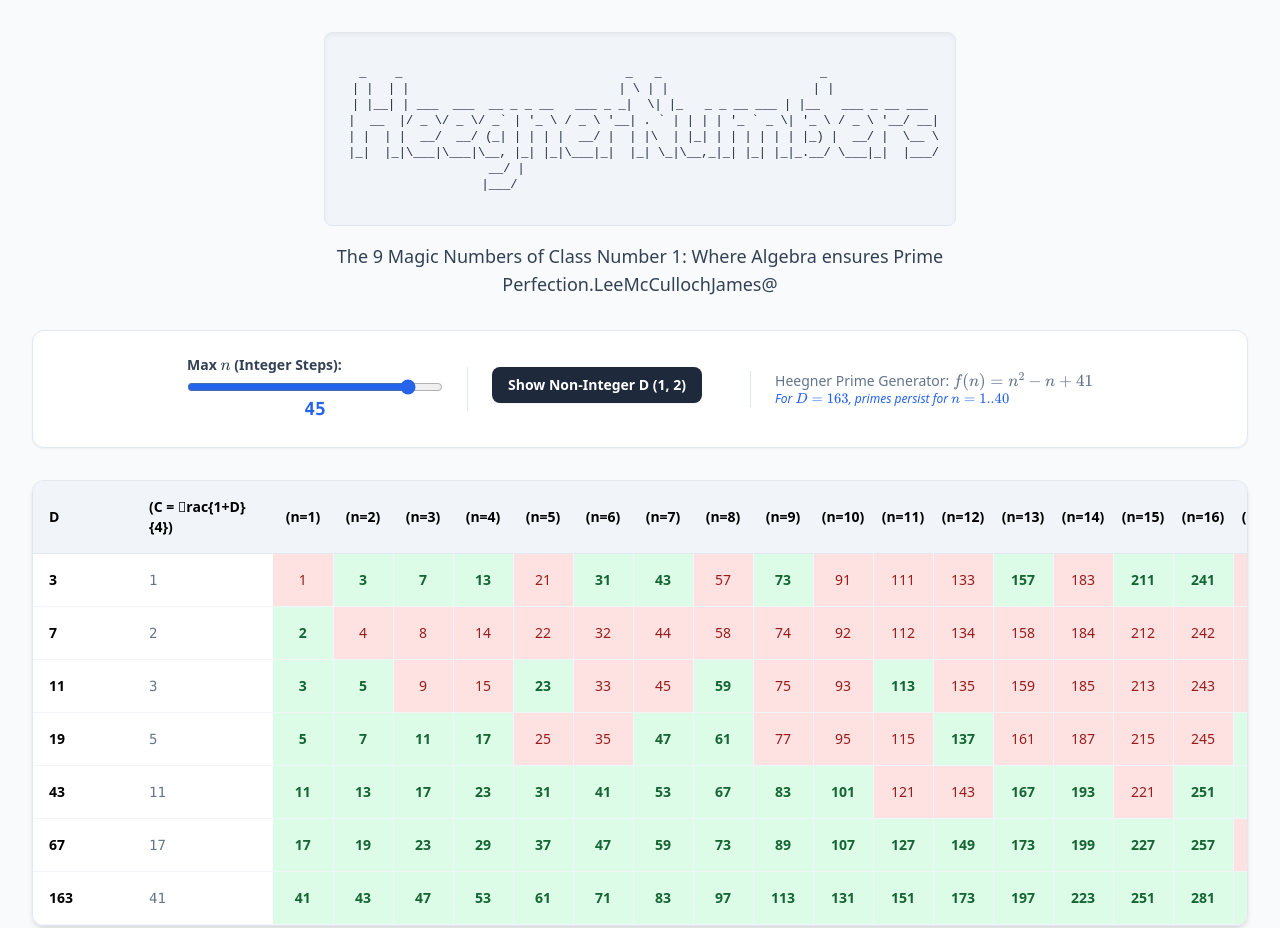
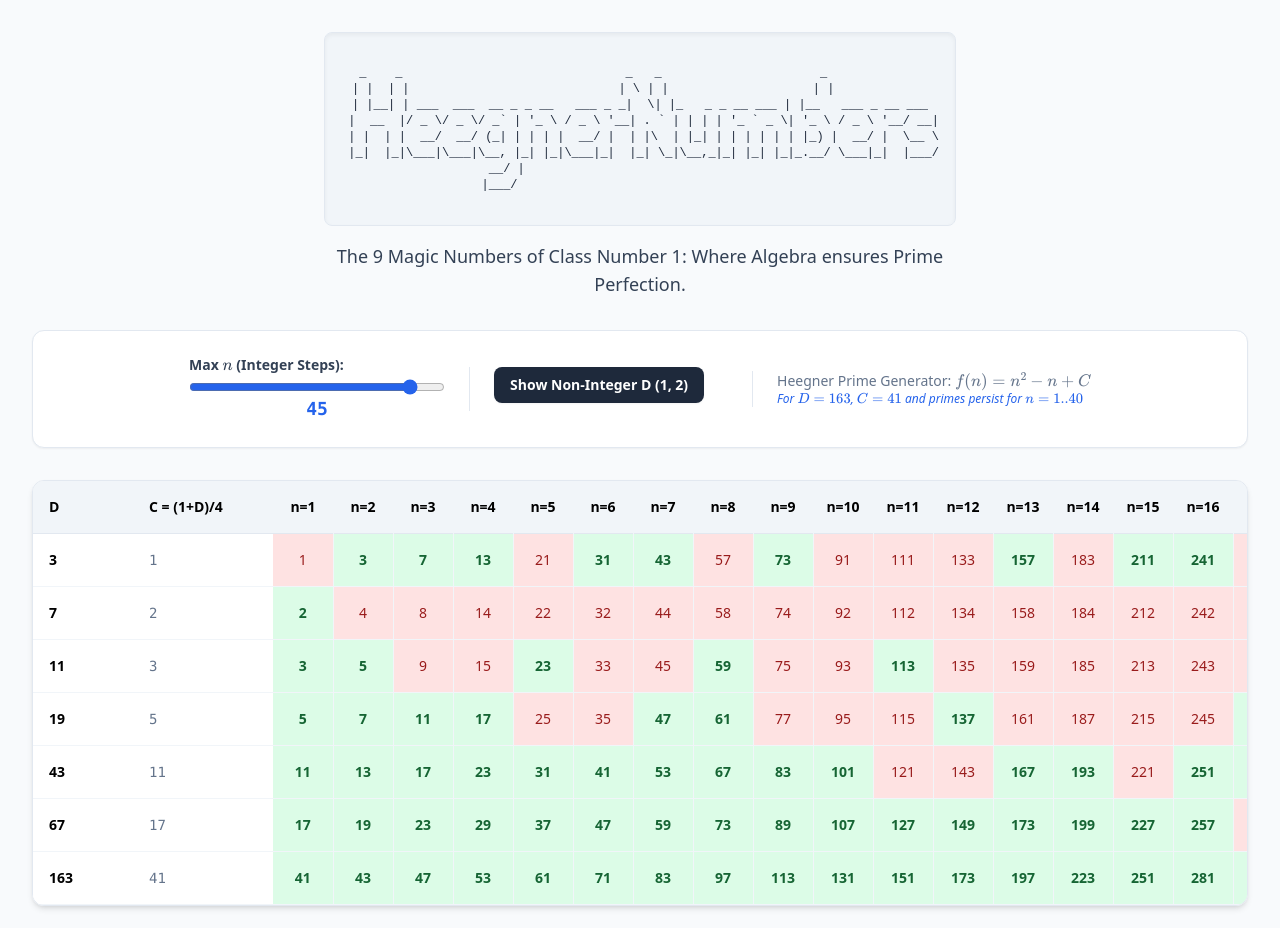
Before and after one commit to leelemacjames/HeegnerDiscriminant163, a website: page index.html in a window 1280 px wide. Shown: the top 928 px of the page. Drawn offline with nearby package versions, Linux system fonts and the light colour scheme.

Commit message:
fractionHeader syntax

```diff
--- a/index.html
+++ b/index.html
@@ -41,7 +41,7 @@
                    |___/
                 </div>
                 <p class="mt-4 text-lg font-medium text-slate-700 max-w-2xl">
-                    The 9 Magic Numbers of Class Number 1: Where Algebra ensures Prime Perfection.LeeMcCullochJames@
+                    The 9 Magic Numbers of Class Number 1: Where Algebra ensures Prime Perfection.
                 </p>
             </div>
         </header>
@@ -59,8 +59,8 @@
                 </button>
             </div>
             <div class="text-sm text-slate-500 border-l pl-6 border-slate-200">
-                <p>Heegner Prime Generator: \( f(n) = n^2 - n + 41 \)</p>
-                <p class="text-xs text-blue-600 italic">For \( D=163 \), primes persist for \( n=1..40 \)</p>
+                <p>Heegner Prime Generator: \( f(n) = n^2 - n + C \)</p>
+                <p class="text-xs text-blue-600 italic">For \( D=163 \), \( C=41 \) and primes persist for \( n=1..40 \)</p>
             </div>
         </div>
 
@@ -176,10 +176,11 @@
             const headerRow = document.getElementById('tableHeader');
             const tableBody = document.getElementById('tableBody');
 
+            // Fixed the header column to use ASCII (1+D)/4 for legibility
             headerRow.innerHTML = `
                 <th class="p-4 sticky left-0 bg-slate-100 z-30 min-w-[100px]">D</th>
-                <th class="p-4 sticky left-[100px] bg-slate-100 z-30 min-w-[140px]">\(C = \frac{1+D}{4}\)</th>
-                ${Array.from({length: maxN}, (_, i) => `<th class="p-2 text-center min-w-[60px]">\(n=${i+1}\)</th>`).join('')}
+                <th class="p-4 sticky left-[100px] bg-slate-100 z-30 min-w-[140px]">C = (1+D)/4</th>
+                ${Array.from({length: maxN}, (_, i) => `<th class="p-2 text-center min-w-[60px]">n=${i+1}</th>`).join('')}
             `;
 
             tableBody.innerHTML = '';
@@ -203,7 +204,6 @@
             if (window.MathJax) MathJax.typesetPromise();
         }
 
-        // PHYSICS & STANDING WAVE CANVAS
         const canvas = document.getElementById('oscCanvas');
         const ctx = canvas.getContext('2d');
         const mSlider = document.getElementById('mSlider');
@@ -231,11 +231,9 @@
             const centerY = canvas.height / 2;
             const centerX = canvas.width / 2;
 
-            // 1. Draw the Mass-Spring (Physical SHM)
             const amplitude = 40;
             const currentY = centerY + amplitude * Math.cos(omega * time);
 
-            // Draw Spring
             ctx.beginPath();
             ctx.strokeStyle = '#64748b';
             ctx.lineWidth = 2;
@@ -245,7 +243,6 @@
             }
             ctx.stroke();
 
-            // Draw Mass (Size grows with m)
             ctx.beginPath();
             ctx.fillStyle = '#3b82f6';
             const radius = 10 + (m * 8);
@@ -254,11 +251,9 @@
             ctx.strokeStyle = '#1e3a8a';
             ctx.stroke();
 
-            // 2. Draw Standing Waves (Harmonics mapping to Polynomial steps)
             const waveAreaX = centerX - 30;
             const waveWidth = canvas.width - waveAreaX - 30;
 
-            // Current n-step determined by time loop
             const nStep = Math.floor((time % 5) * (maxN / 5)) + 1;
             const val = (nStep * nStep) - nStep + (k/m);
             const isP = isPrime(Math.round(val));
@@ -269,13 +264,11 @@
 
             for(let x=0; x<waveWidth; x++) {
                 const perc = x / waveWidth;
-                // Standing wave equation: sin(n * pi * x) * cos(omega * t)
-                // We use nStep to show different harmonics
                 const env = Math.sin(nStep * Math.PI * perc);
                 const osc = Math.cos(omega * time);
                 const y = centerY + (amplitude * 1.5) * env * osc;
 
-                if(!isP && x % 5 === 0) { // Add noise for composite numbers (broken symmetry)
+                if(!isP && x % 5 === 0) {
                     ctx.lineTo(waveAreaX + x, y + (Math.random() - 0.5) * 10);
                 } else {
                     ctx.lineTo(waveAreaX + x, y);
@@ -283,7 +276,6 @@
             }
             ctx.stroke();
 
-            // Labels for Standing Wave
             ctx.fillStyle = isP ? '#10b981' : '#ef4444';
             ctx.font = 'bold 12px monospace';
             ctx.fillText(`Step n=${nStep}`, waveAreaX, 40);
```
